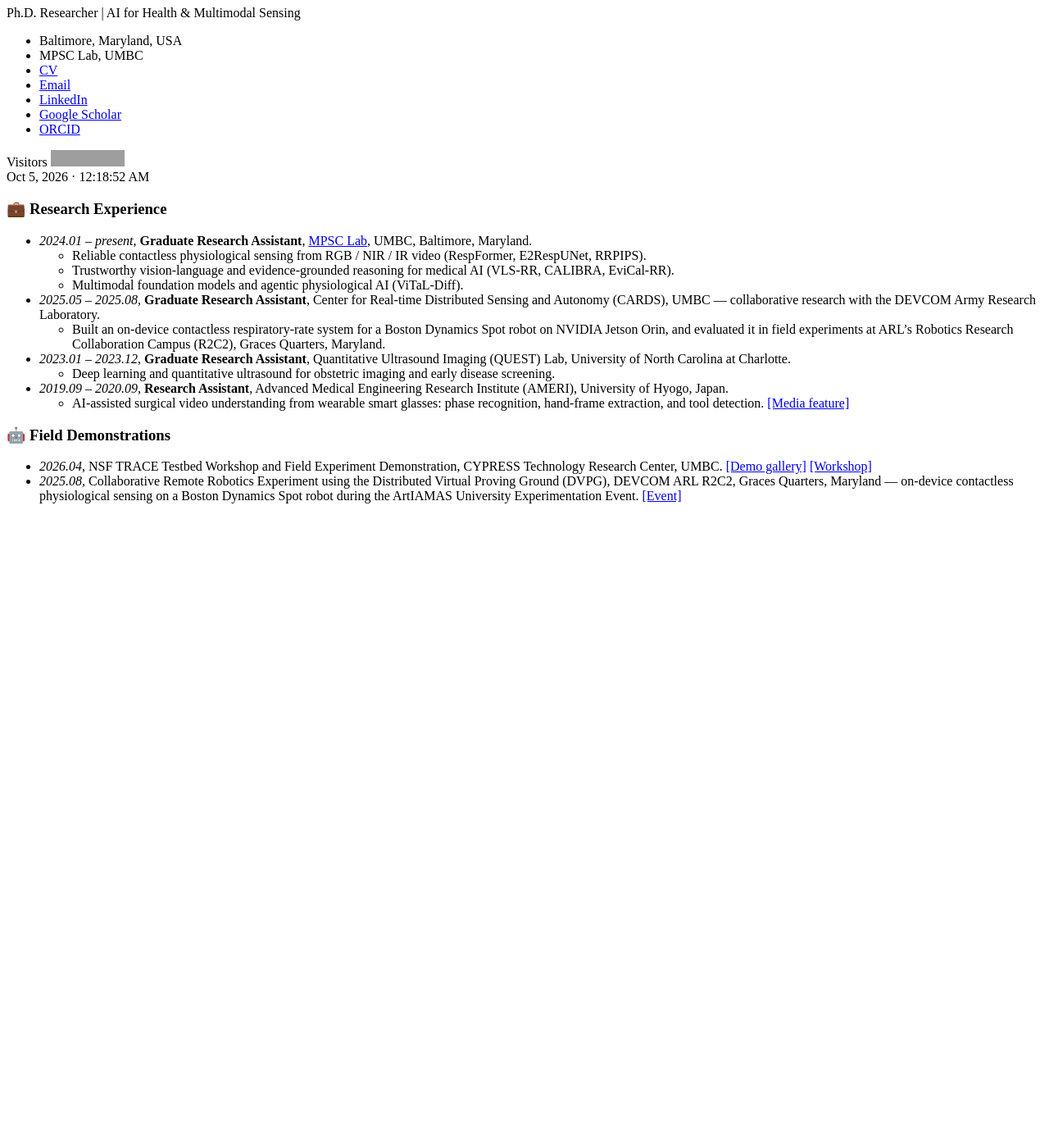
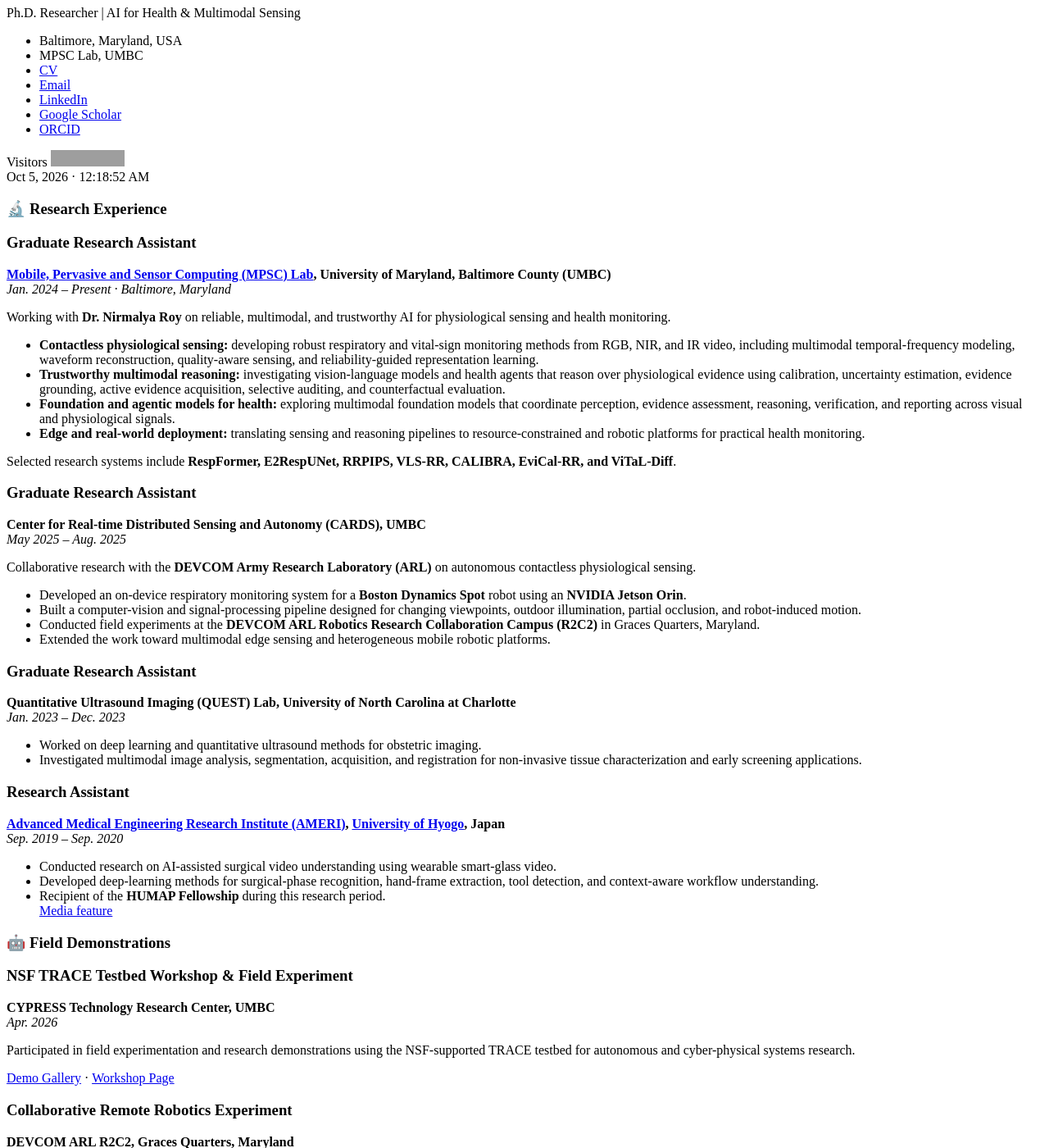
Before and after one commit to sakibshadman/sakibshadman.github.io, a Jekyll site: the page built from _pages/includes/experience.md, in a window 1280 px wide and 1400 px high, scrolled down 876 px. Shown: the whole window at 82% size. Built offline with Jekyll 4.4.1, drawn with Linux system fonts in a browser that asks for light colours; our own code applies the rules of GitHub Pages for plain Markdown files; before the commit the page ends 1506 px from its top, so only the background shows below that; some of the changed text lies outside the part shown; grey boxes are pictures that could not be loaded.

Commit message:
Update experience.md

```diff
--- a/_pages/includes/experience.md
+++ b/_pages/includes/experience.md
@@ -1,15 +1,64 @@
-# 💼 Research Experience
-- *2024.01 – present*, **Graduate Research Assistant**, [MPSC Lab](https://mpsc.umbc.edu/), UMBC, Baltimore, Maryland.
-    - Reliable contactless physiological sensing from RGB / NIR / IR video (RespFormer, E2RespUNet, RRPIPS).
-    - Trustworthy vision-language and evidence-grounded reasoning for medical AI (VLS-RR, CALIBRA, EviCal-RR).
-    - Multimodal foundation models and agentic physiological AI (ViTaL-Diff).
-- *2025.05 – 2025.08*, **Graduate Research Assistant**, Center for Real-time Distributed Sensing and Autonomy (CARDS), UMBC — collaborative research with the DEVCOM Army Research Laboratory.
-    - Built an on-device contactless respiratory-rate system for a Boston Dynamics Spot robot on NVIDIA Jetson Orin, and evaluated it in field experiments at ARL's Robotics Research Collaboration Campus (R2C2), Graces Quarters, Maryland.
-- *2023.01 – 2023.12*, **Graduate Research Assistant**, Quantitative Ultrasound Imaging (QUEST) Lab, University of North Carolina at Charlotte.
-    - Deep learning and quantitative ultrasound for obstetric imaging and early disease screening.
-- *2019.09 – 2020.09*, **Research Assistant**, Advanced Medical Engineering Research Institute (AMERI), University of Hyogo, Japan.
-    - AI-assisted surgical video understanding from wearable smart glasses: phase recognition, hand-frame extraction, and tool detection. [[Media feature]](https://www.youtube.com/watch?v=s8bOpcyQmNE)
+# 🔬 Research Experience
+
+### Graduate Research Assistant
+**[Mobile, Pervasive and Sensor Computing (MPSC) Lab](https://mpsc.umbc.edu/), University of Maryland, Baltimore County (UMBC)**
+*Jan. 2024 – Present · Baltimore, Maryland*
+
+Working with **Dr. Nirmalya Roy** on reliable, multimodal, and trustworthy AI for physiological sensing and health monitoring.
+
+- **Contactless physiological sensing:** developing robust respiratory and vital-sign monitoring methods from RGB, NIR, and IR video, including multimodal temporal-frequency modeling, waveform reconstruction, quality-aware sensing, and reliability-guided representation learning.
+- **Trustworthy multimodal reasoning:** investigating vision-language models and health agents that reason over physiological evidence using calibration, uncertainty estimation, evidence grounding, active evidence acquisition, selective auditing, and counterfactual evaluation.
+- **Foundation and agentic models for health:** exploring multimodal foundation models that coordinate perception, evidence assessment, reasoning, verification, and reporting across visual and physiological signals.
+- **Edge and real-world deployment:** translating sensing and reasoning pipelines to resource-constrained and robotic platforms for practical health monitoring.
+
+Selected research systems include **RespFormer, E2RespUNet, RRPIPS, VLS-RR, CALIBRA, EviCal-RR, and ViTaL-Diff**.
+
+
+### Graduate Research Assistant
+**Center for Real-time Distributed Sensing and Autonomy (CARDS), UMBC**
+*May 2025 – Aug. 2025*
+
+Collaborative research with the **DEVCOM Army Research Laboratory (ARL)** on autonomous contactless physiological sensing.
+
+- Developed an on-device respiratory monitoring system for a **Boston Dynamics Spot** robot using an **NVIDIA Jetson Orin**.
+- Built a computer-vision and signal-processing pipeline designed for changing viewpoints, outdoor illumination, partial occlusion, and robot-induced motion.
+- Conducted field experiments at the **DEVCOM ARL Robotics Research Collaboration Campus (R2C2)** in Graces Quarters, Maryland.
+- Extended the work toward multimodal edge sensing and heterogeneous mobile robotic platforms.
+
+
+### Graduate Research Assistant
+**Quantitative Ultrasound Imaging (QUEST) Lab, University of North Carolina at Charlotte**
+*Jan. 2023 – Dec. 2023*
+
+- Worked on deep learning and quantitative ultrasound methods for obstetric imaging.
+- Investigated multimodal image analysis, segmentation, acquisition, and registration for non-invasive tissue characterization and early screening applications.
+
+
+### Research Assistant
+**[Advanced Medical Engineering Research Institute (AMERI)](https://ame-hyogo.org/english/), [University of Hyogo](https://www.u-hyogo.ac.jp/english/), Japan**
+*Sep. 2019 – Sep. 2020*
+
+- Conducted research on AI-assisted surgical video understanding using wearable smart-glass video.
+- Developed deep-learning methods for surgical-phase recognition, hand-frame extraction, tool detection, and context-aware workflow understanding.
+- Recipient of the **HUMAP Fellowship** during this research period.
+  [Media feature](https://www.youtube.com/watch?v=s8bOpcyQmNE)
+
 
 # 🤖 Field Demonstrations
-- *2026.04*, NSF TRACE Testbed Workshop and Field Experiment Demonstration, CYPRESS Technology Research Center, UMBC. [[Demo gallery]](https://cypress.umbc.edu/testbed/trace/gallery/) [[Workshop]](https://cypress.umbc.edu/testbed/trace/trace_workshop_sp26/)
-- *2025.08*, Collaborative Remote Robotics Experiment using the Distributed Virtual Proving Ground (DVPG), DEVCOM ARL R2C2, Graces Quarters, Maryland — on-device contactless physiological sensing on a Boston Dynamics Spot robot during the ArtIAMAS University Experimentation Event. [[Event]](https://artiamas.umd.edu/2137-2/)
+
+### NSF TRACE Testbed Workshop & Field Experiment
+**CYPRESS Technology Research Center, UMBC**
+*Apr. 2026*
+
+Participated in field experimentation and research demonstrations using the NSF-supported TRACE testbed for autonomous and cyber-physical systems research.
+
+[Demo Gallery](https://cypress.umbc.edu/testbed/trace/gallery/) · [Workshop Page](https://cypress.umbc.edu/testbed/trace/trace_workshop_sp26/)
+
+
+### Collaborative Remote Robotics Experiment
+**DEVCOM ARL R2C2, Graces Quarters, Maryland**
+*Aug. 2025*
+
+Demonstrated on-device contactless physiological sensing on a **Boston Dynamics Spot** robot during the ArtIAMAS University Experimentation Event using the Distributed Virtual Proving Ground (DVPG).
+
+[Event Page](https://artiamas.umd.edu/2137-2/)
```
